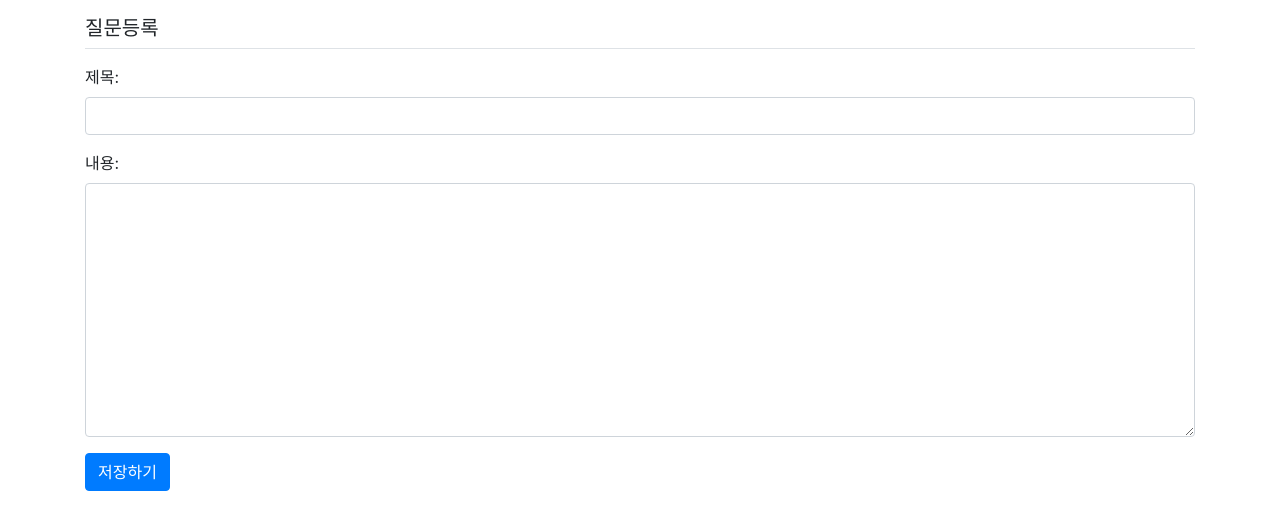
After one commit to yuuuuuni/django_practice_mysite5, a Django app: page /pybo/question/create/ in a window 1280 px wide. The commit adds this page. Shown: the top 530 px of the page. Run offline with Django 3.2, Linux system fonts and the light colour scheme; some libraries are stand-ins or nearby versions.

Commit message:
2-10 폼 레이블까지 완료

```diff
--- a/config/settings.py
+++ b/config/settings.py
@@ -78,8 +78,8 @@ DATABASES = {
     'default': {
         'ENGINE': 'django.db.backends.mysql',
         'NAME': 'mysite5', # DB명
-        'USER': 'sbsst', # DBMS 접속 아이디 (SQLyog의 사용자이름이랑 일치, 기본값 : root)
-        'PASSWORD': 'sbs123414', # DBMS 접속 비번 (SQLyog의 비밀번호랑 일치, 기본값 : '')
+        'USER': 'root', # DBMS 접속 아이디 (SQLyog의 사용자이름이랑 일치, 기본값 : root)
+        'PASSWORD': '', # DBMS 접속 비번 (SQLyog의 비밀번호랑 일치, 기본값 : '')
         'HOST': '127.0.0.1',
         'PORT': '3306',
         'OPTIONS': {
--- /dev/null
+++ b/pybo/forms.py
@@ -0,0 +1,16 @@
+from django import forms
+from pybo.models import Question
+
+
+class QuestionForm(forms.ModelForm):
+    class Meta:
+        model = Question
+        fields = ['subject', 'content']
+        widgets = { # Meta 클래스의 widgets 속성을 지정하면 부트스트랩 사용 가능
+            'subject': forms.TextInput(attrs={'class': 'form-control'}),
+            'content': forms.Textarea(attrs={'class': 'form-control', 'rows': 10}),
+        }
+        labels = {
+            'subject': '제목',
+            'content': '내용',
+        }
--- a/pybo/urls.py
+++ b/pybo/urls.py
@@ -8,4 +8,5 @@ urlpatterns = [
     path('', views.index, name='index'),
     path('<int:question_id>/', views.detail, name='detail'),
     path('answer/create/<int:question_id>/', views.answer_create, name='answer_create'),
+    path('question/create/', views.question_create, name='question_create'),
 ]
--- a/pybo/views.py
+++ b/pybo/views.py
@@ -4,7 +4,8 @@ from django.shortcuts import render, get_object_or_404, redirect
 # Create your views here.
 from django.utils import timezone
 
-from pybo.models import Question
+from .forms import QuestionForm
+from .models import Question
 
 
 def index(request):
@@ -32,3 +33,20 @@ def answer_create(request, question_id): # request에는 사용자가 적은 답
     question = get_object_or_404(Question, pk=question_id)
     question.answer_set.create(content=request.POST.get('content'), create_date=timezone.now())
     return redirect('pybo:detail', question_id=question.id)
+
+
+def question_create(request):
+    """
+    pybo 질문 등록
+    """
+    if request.method == 'POST':
+        form = QuestionForm(request.POST) # 데이터가 들어있는 QuestionForm을 form이라는 변수에 저장
+        if form.is_valid(): # QuestionForm이 형식에 맞게 제대로 되어 있다면
+            question = form.save(commit=False) # form을 임시저장해서 question이라는 변수에 넣어라
+            question.create_date = timezone.now() # 그 변수의 작성일시를 현재로 해라
+            question.save() # 저장해라
+            return redirect('pybo:index')
+    else: # 방식이 post가 아니면? get이겠지?
+        form = QuestionForm() # 데이터가 없는 빈 폼
+    context = {'form': form}
+    return render(request, 'pybo/question_form.html', context)
--- /dev/null
+++ b/templates/pybo/question_form.html
@@ -0,0 +1,12 @@
+{% extends 'base.html' %}
+
+{% block content %}
+<div class="container">
+    <h5 class="my-3 border-bottom pb-2">질문등록</h5>
+    <form method="post" class="post-form my-3">
+        {% csrf_token %}
+        {{ form.as_p }} <!-- QuestionForm 양식을 불러옴 -->
+        <button type="submit" class="btn btn-primary">저장하기</button>
+    </form>
+</div>
+{% endblock %}
--- a/templates/pybo/question_list.html
+++ b/templates/pybo/question_list.html
@@ -25,6 +25,6 @@
         {% endif %}
         </tbody>
     </table>
-
+    <a href="{% url 'pybo:question_create' %}" class="btn btn-primary">질문등록</a>
 </div>
 {% endblock %}
```
